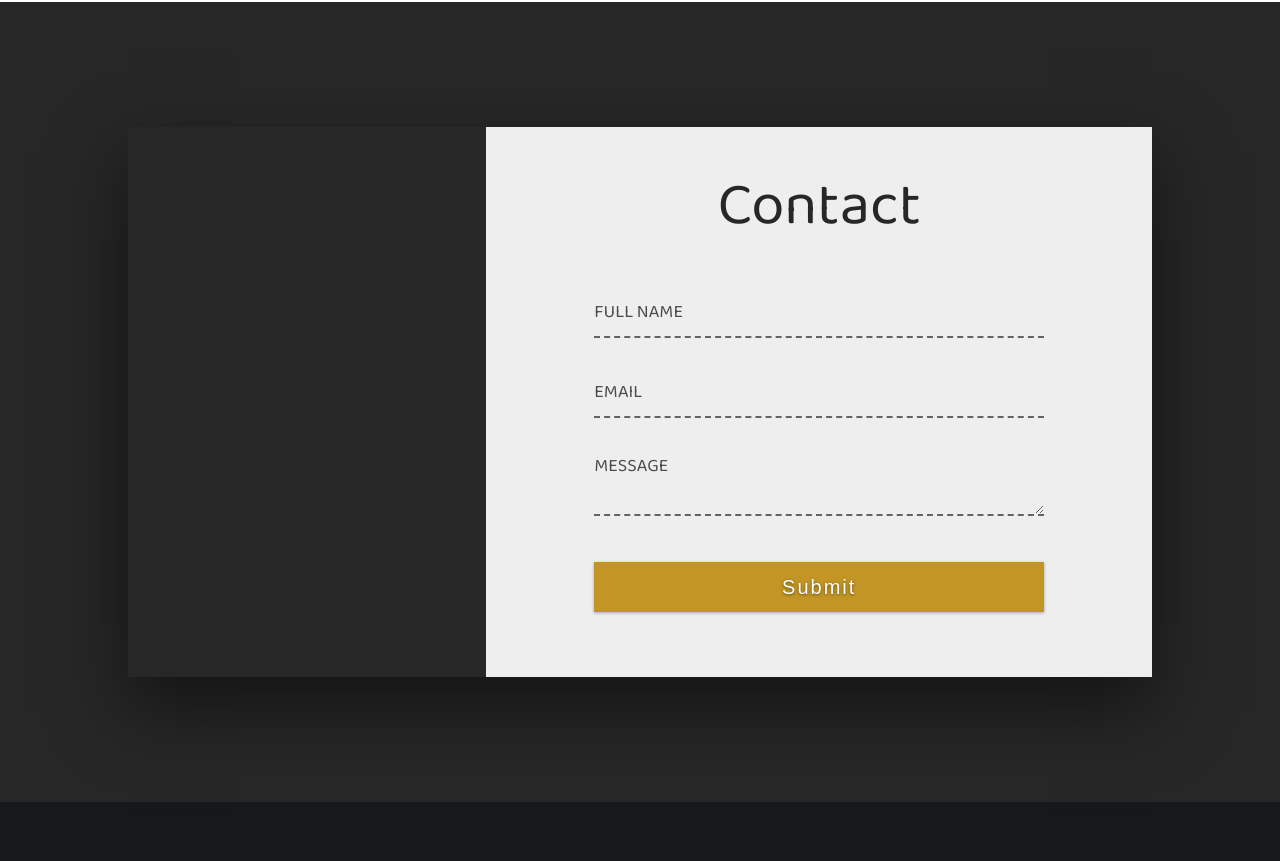
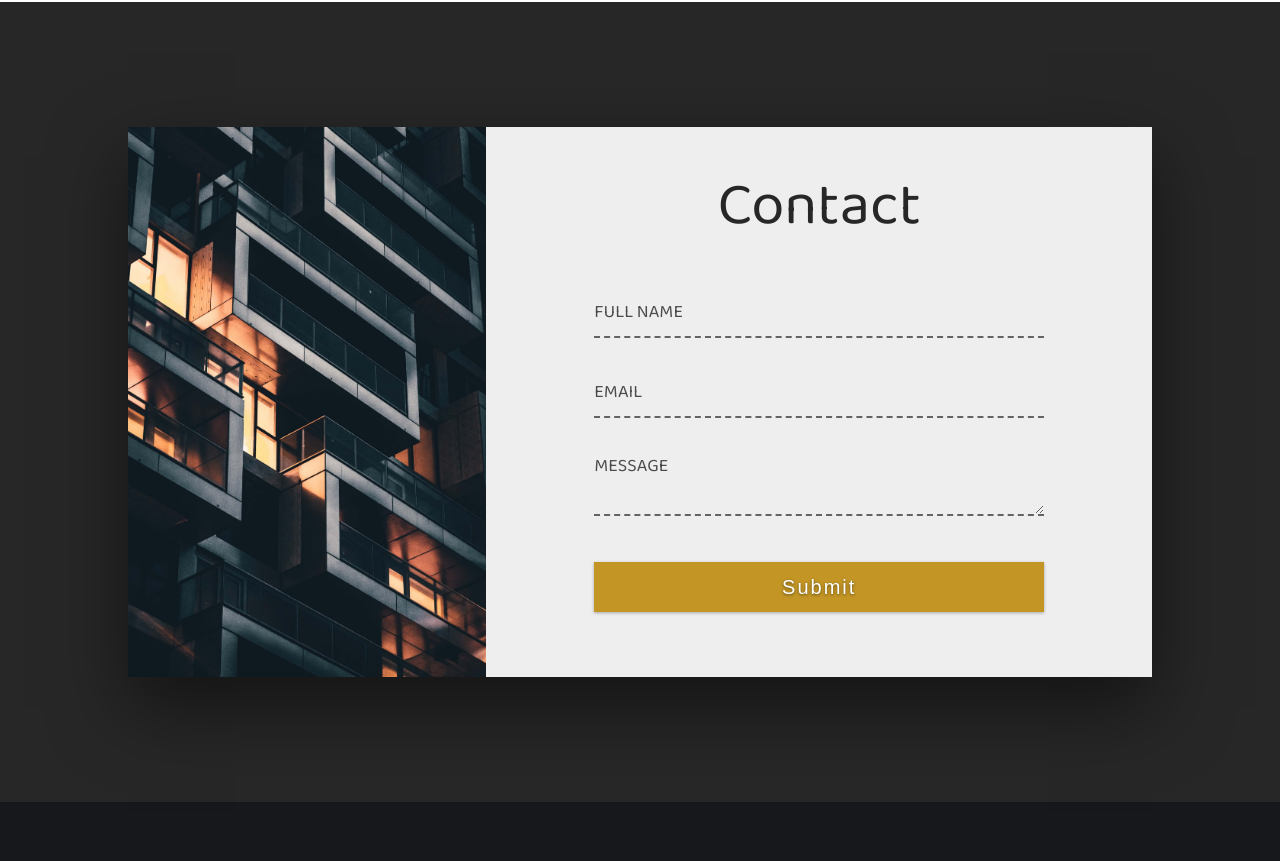
Before and after one commit to jfontgd/archi-web, a plain HTML site: page index.html in a window 1280 px wide. Shown: the part 3680-4541 px from the top of the page. Drawn offline with nearby package versions, Linux system fonts and the light colour scheme; files that its build step writes are made by us from their sources; the site is published under a folder, as on GitHub Pages, so addresses that start at the root find nothing; a web font is replaced by a local one.

Commit message:
Update _contact.scss

```diff
--- a/styles/_contact.scss
+++ b/styles/_contact.scss
@@ -13,7 +13,7 @@
 .contact-left {
     width: 35%;
     background: linear-gradient(from rgba(15,15,15,.6) to rgba(22,22,22,.9));
-    background: url('/images/contact-bg.jpg');
+    background: url('../images/contact-bg.jpg');
     background-position: center;
     background-repeat: no-repeat;
     background-size: cover;
```
